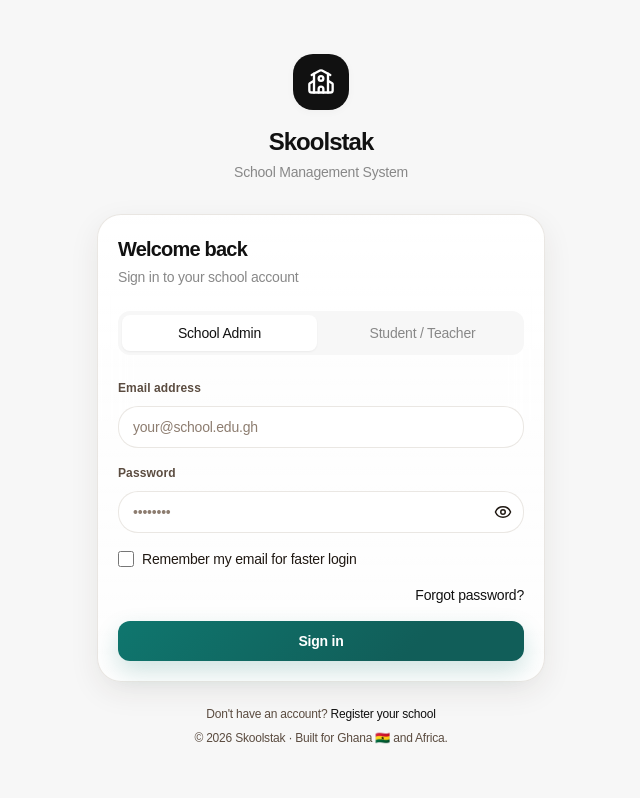
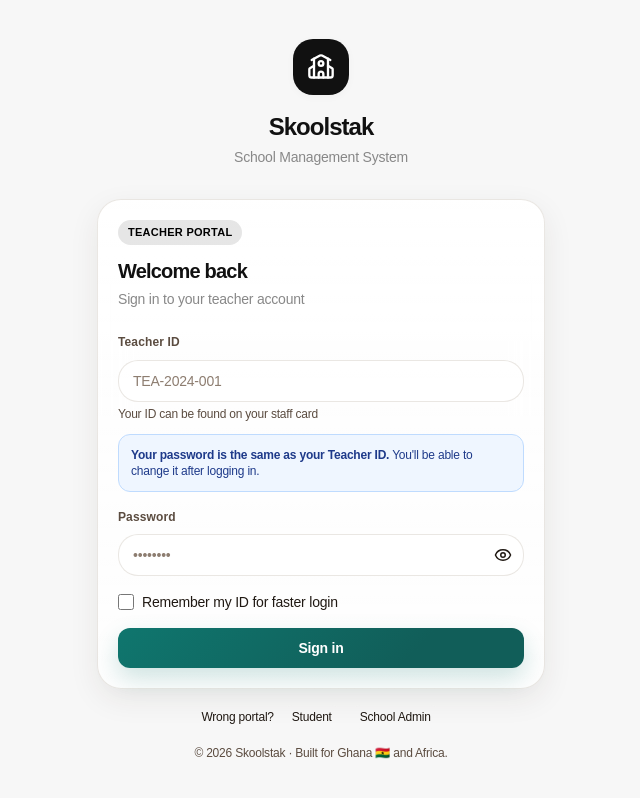
Before and after one commit to Skoolstak/Frontend_Skoolstak, a React (Create React App) app: page /teacher-login in a window 1280 px wide. Before the commit this address led to /login. Shown: the whole page, without its empty margins (319-959 px from the left). Built offline with nearby package versions, Linux system fonts and the light colour scheme; no server answers.

Commit message:
New Changes commit

```diff
--- a/src/App.jsx
+++ b/src/App.jsx
@@ -62,11 +62,13 @@ export default function App() {
       <Router>
         <Routes>
           {/* Public */}
-          <Route path="/login"  element={<LoginPage />} />
-          <Route path="/signup" element={<SignUpPage />} />
+          <Route path="/login"        element={<LoginPage />} />
+          <Route path="/teacher-login" element={<LoginPage />} />
+          <Route path="/schooladmin"  element={<LoginPage />} />
+          <Route path="/signup"       element={<SignUpPage />} />
           <Route path="/forgot-password" element={<ForgotPasswordPage />} />
           <Route path="/reset-password" element={<ResetPasswordPage />} />
-          <Route path="/"       element={<Navigate to="/login" replace />} />
+          <Route path="/"       element={<Navigate to="/schooladmin" replace />} />
 
           {/* Change Password - Accessible to all authenticated users */}
           <Route
@@ -170,7 +172,7 @@ export default function App() {
           />
 
           {/* Catch-all */}
-          <Route path="*" element={<Navigate to="/login" replace />} />
+          <Route path="*" element={<Navigate to="/schooladmin" replace />} />
         </Routes>
       </Router>
     </AuthProvider>
--- a/src/components/layout/AdminLayout.jsx
+++ b/src/components/layout/AdminLayout.jsx
@@ -1,4 +1,4 @@
-import React, { useState, useEffect } from 'react';
+ import React, { useState, useEffect } from 'react';
 import { NavLink, useNavigate } from 'react-router-dom';
 import { useAuth } from '../../store/AuthContext';
 import {
--- a/src/pages/admin/Subjects.jsx
+++ b/src/pages/admin/Subjects.jsx
@@ -342,7 +342,7 @@ export default function SubjectsPage() {
               <div className="flex flex-wrap gap-2">
                 <span className="px-3 py-1.5 bg-white border-2 border-amber-300 rounded-lg text-xs font-mono font-medium text-amber-800 shadow-sm">name</span>
                 {!classFilter && (
-                  <span className="px-3 py-1.5 bg-white border-2 border-amber-300 rounded-lg text-xs font-mono font-medium text-amber-800 shadow-sm">class_id</span>
+                  <span className="px-3 py-1.5 bg-white border-2 border-amber-300 rounded-lg text-xs font-mono font-medium text-amber-800 shadow-sm">class_id <span className="text-amber-600">(class name, e.g. JHS 1)</span></span>
                 )}
               </div>
             </div>
--- a/src/pages/auth/LoginPage.jsx
+++ b/src/pages/auth/LoginPage.jsx
@@ -11,7 +11,14 @@ export default function LoginPage() {
   const navigate = useNavigate();
   const location = useLocation();
 
-  const [loginMethod, setLoginMethod] = useState('email'); // 'email' or 'id'
+  // Route decides which login experience to show: /schooladmin = email login,
+  // /teacher-login = teacher ID login, everything else (/login) = student ID login.
+  const isSchoolAdminRoute = location.pathname === '/schooladmin';
+  const isTeacherRoute = location.pathname === '/teacher-login';
+
+  // Derived directly from the route (not state) so switching portals via the
+  // in-page links updates the form without needing a full remount.
+  const loginMethod = isSchoolAdminRoute ? 'email' : 'id';
   const [email, setEmail] = useState('');
   const [studentId, setStudentId] = useState('');
   const [password, setPassword] = useState('');
@@ -21,21 +28,20 @@ export default function LoginPage() {
   const [loading, setLoading] = useState(false);
   const [error, setError] = useState('');
 
-  // Load saved email/ID from localStorage on mount
+  // Load saved email/ID from localStorage on mount (only relevant to the
+  // matching route, so we don't flip the user into the wrong login mode).
   useEffect(() => {
     const savedEmail = localStorage.getItem('rememberedEmail');
     const savedId = localStorage.getItem('rememberedId');
 
-    if (savedEmail) {
+    if (isSchoolAdminRoute && savedEmail) {
       setEmail(savedEmail);
       setRememberEmail(true);
-      setLoginMethod('email'); // Switch to email login if saved email exists
-    } else if (savedId) {
+    } else if (!isSchoolAdminRoute && savedId) {
       setStudentId(savedId);
       setRememberMe(true);
-      setLoginMethod('id'); // Switch to ID login if saved ID exists
     }
-  }, []);
+  }, [isSchoolAdminRoute]);
 
   async function handleSubmit(e) {
     e.preventDefault();
@@ -105,34 +111,17 @@ export default function LoginPage() {
         </div>
 
         <div className="card">
+          <span className="inline-block mb-3 px-2.5 py-1 rounded-full text-[11px] font-semibold tracking-wide uppercase bg-brand-gold/10 text-brand-gold-dark">
+            {isSchoolAdminRoute ? 'School Admin Portal' : isTeacherRoute ? 'Teacher Portal' : 'Student Portal'}
+          </span>
           <h2 className="text-xl font-bold text-charcoal-900 mb-1">Welcome back</h2>
-          <p className="text-sm text-charcoal-500 mb-6">Sign in to your school account</p>
-
-          {/* Login Method Toggle */}
-          <div className="flex gap-2 mb-6 p-1 bg-sand-100 rounded-xl">
-            <button
-              type="button"
-              onClick={() => setLoginMethod('email')}
-              className={`flex-1 py-2 px-4 rounded-lg text-sm font-medium transition-all ${
-                loginMethod === 'email'
-                  ? 'bg-white text-charcoal-900 shadow-sm'
-                  : 'text-charcoal-500 hover:text-charcoal-700'
-              }`}
-            >
-              School Admin
-            </button>
-            <button
-              type="button"
-              onClick={() => setLoginMethod('id')}
-              className={`flex-1 py-2 px-4 rounded-lg text-sm font-medium transition-all ${
-                loginMethod === 'id'
-                  ? 'bg-white text-charcoal-900 shadow-sm'
-                  : 'text-charcoal-500 hover:text-charcoal-700'
-              }`}
-            >
-              Student / Teacher
-            </button>
-          </div>
+          <p className="text-sm text-charcoal-500 mb-6">
+            {isSchoolAdminRoute
+              ? 'Sign in to your school admin account'
+              : isTeacherRoute
+                ? 'Sign in to your teacher account'
+                : 'Sign in to your student account'}
+          </p>
 
           {error && (
             <div className="mb-4 px-4 py-3 bg-red-50 border border-red-100 text-danger text-sm rounded-xl">
@@ -158,7 +147,7 @@ export default function LoginPage() {
               </div>
             ) : (
               <div>
-                <label className="label" htmlFor="studentId">Student / Teacher ID</label>
+                <label className="label" htmlFor="studentId">{isTeacherRoute ? 'Teacher ID' : 'Student ID'}</label>
                 <input
                   id="studentId"
                   type="text"
@@ -166,16 +155,16 @@ export default function LoginPage() {
                   value={studentId}
                   onChange={e => setStudentId(e.target.value)}
                   className="input-field uppercase"
-                  placeholder="STU-2024-001 or TEA-2024-001"
+                  placeholder={isTeacherRoute ? 'TEA-2024-001' : 'STU-2024-001'}
                 />
                 <p className="text-xs text-charcoal-400 mt-1">
-                  Your ID can be found on your student/staff card
+                  Your ID can be found on your {isTeacherRoute ? 'staff' : 'student'} card
                 </p>
 
                 {/* First-time login notice */}
                 <div className="mt-3 p-3 bg-blue-50 border border-blue-200 rounded-xl">
                   <p className="text-xs text-blue-900">
-                    <span className="font-semibold">Your password is the same as your Student ID or Teachers ID.</span> You'll be able to change it after logging in.
+                    <span className="font-semibold">Your password is the same as your {isTeacherRoute ? 'Teacher' : 'Student'} ID.</span> You'll be able to change it after logging in.
                   </p>
                 </div>
               </div>
@@ -264,13 +253,50 @@ export default function LoginPage() {
           </form>
         </div>
 
+        {isSchoolAdminRoute && (
           <p className="text-center text-xs text-charcoal-400 mt-6">
             Don't have an account?{' '}
             <Link to="/signup" className="text-brand-gold hover:text-brand-gold-dark font-medium">
               Register your school
             </Link>
           </p>
-        <p className="text-center text-xs text-charcoal-400 mt-2">
+        )}
+
+        {/* Portal switcher */}
+        <div className="mt-4 flex items-center justify-center gap-2 text-xs">
+          <span className="text-charcoal-400">Wrong portal?</span>
+          {!isSchoolAdminRoute && (
+            <>
+              {!isTeacherRoute && (
+                <Link to="/teacher-login" className="px-2.5 py-1 rounded-full bg-sand-100 text-charcoal-600 hover:bg-sand-200 font-medium">
+                  Teacher
+                </Link>
+              )}
+              {isTeacherRoute && (
+                <Link to="/login" className="px-2.5 py-1 rounded-full bg-sand-100 text-charcoal-600 hover:bg-sand-200 font-medium">
+                  Student
+                </Link>
+              )}
+            </>
+          )}
+          {!isSchoolAdminRoute && (
+            <Link to="/schooladmin" className="px-2.5 py-1 rounded-full bg-sand-100 text-charcoal-600 hover:bg-sand-200 font-medium">
+              School Admin
+            </Link>
+          )}
+          {isSchoolAdminRoute && (
+            <>
+              <Link to="/login" className="px-2.5 py-1 rounded-full bg-sand-100 text-charcoal-600 hover:bg-sand-200 font-medium">
+                Student
+              </Link>
+              <Link to="/teacher-login" className="px-2.5 py-1 rounded-full bg-sand-100 text-charcoal-600 hover:bg-sand-200 font-medium">
+                Teacher
+              </Link>
+            </>
+          )}
+        </div>
+
+        <p className="text-center text-xs text-charcoal-400 mt-4">
           &copy; {new Date().getFullYear()} Skoolstak &middot; Built for Ghana 🇬🇭 and Africa.
         </p>
       </div>
--- a/src/pages/auth/SignUpPage.jsx
+++ b/src/pages/auth/SignUpPage.jsx
@@ -234,7 +234,7 @@ export default function SignUpPage() {
 
         <p className="text-center text-sm text-charcoal-500 mt-6">
           Already have an account?{' '}
-          <Link to="/login" className="text-brand-gold hover:text-brand-gold-dark font-medium">
+          <Link to="/schooladmin" className="text-brand-gold hover:text-brand-gold-dark font-medium">
             Sign in
           </Link>
         </p>
```
Lines whose indentation alone changed are shown as unchanged.
